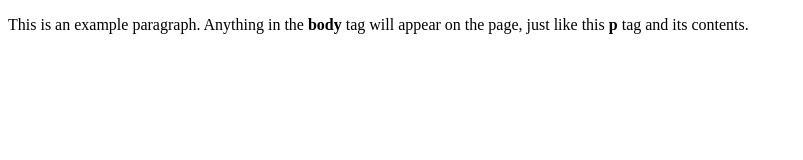
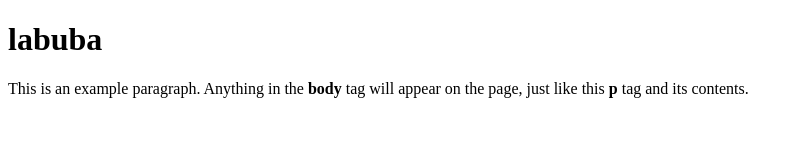
Before and after one commit to Reek-Reek/sticherspet, a plain HTML site: page index.html in a window 1280 px wide. Shown: the whole page, without its empty margins (0-803 px from the left). Drawn offline with Linux system fonts and the light colour scheme.

Commit message:
add header

```diff
--- a/index.html
+++ b/index.html
@@ -4,6 +4,7 @@
     <title>This is the title of the webpage!</title>
   </head>
   <body>
+    <h1>labuba</h1>
     <p>This is an example paragraph. Anything in the <strong>body</strong> tag will appear on the page, just like this <strong>p</strong> tag and its contents.</p>
   </body>
 </html>
```
